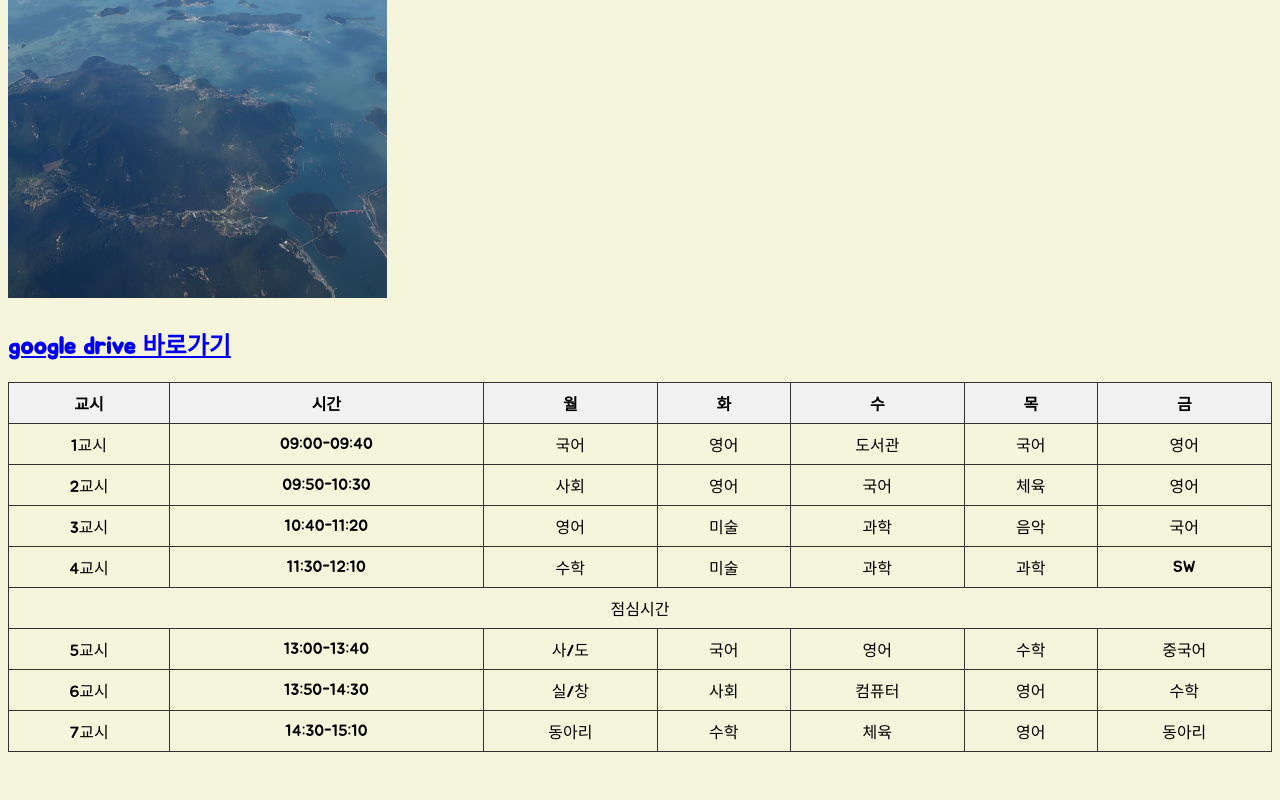
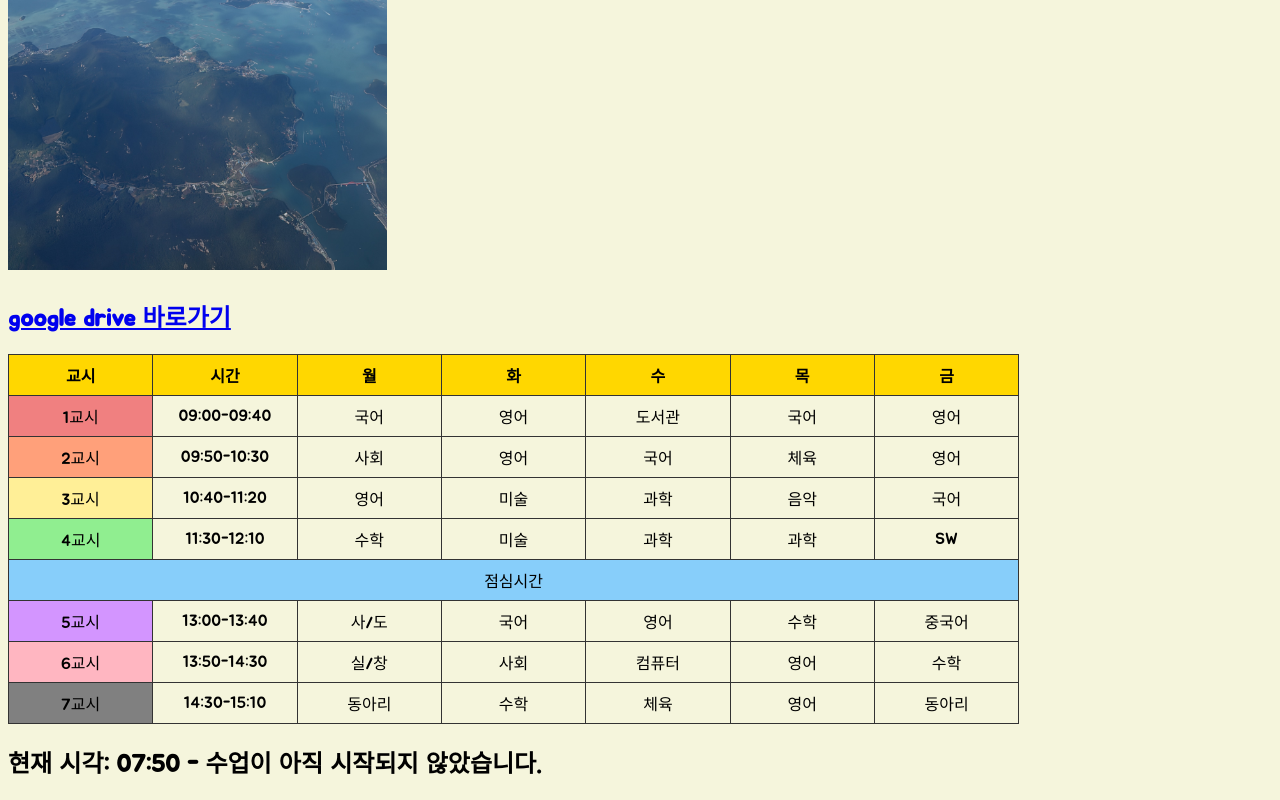
Before and after one commit to juyong0129/5-1website, a website: page public/index.html in a window 1280 px wide. Shown: the part 1896-2696 px from the top of the page. Before the commit the page ends 2656 px from the top, so only its background shows below. Drawn offline with Linux system fonts and the light colour scheme; no server answers; a web font is replaced by a local one.

Commit message:
Fixed conflicts for table update2

```diff
--- a/public/index.html
+++ b/public/index.html
@@ -14,15 +14,15 @@
     <div id="container">
         <header>
             <div id="logo">
-                <a href="index.html"><img src="image/5학년 1반 로고.png" alt="logo" width="30"></a>
+                <a href="index.html"><img src="image/5학년 1반 로고.png" alt="logo" width="40"></a>
             </div>
             <nav>
                 <ul>
                     <li><a href="#padlet">padlet</a></li>
                     <li><a href="#classroom">알림장</a></li>
                     <li><a href="#friend">친구들이 좋아하는 사이트</a></li>
-                    <li><a href="#image">사진(제주도🍊)</li>
-                    <li><a href="#time">시간표⏳</li>
+                    <li><a href="#image">사진(제주도🍊)</a></li>
+                    <li><a href="#time">시간표⏳</a></li>
                 </ul>
             </nav>
         </header>
@@ -31,7 +31,7 @@
             <div id="main">
                 <section id="padlet">
                     <h1><a href="https://padlet.com/dongbuk18/5-1-ml7gaka49amkzcoj" target="_blank">padlet 바로가기</a></h1>
-                    <div class="padlet-embed" style="border:1px solid rgba(0,0,0,0.1);border-radius:2px;box-sizing:border-box;overflow:hidden;position:relative;width:80%;background:#F4F4F4"><p style="padding:0;margin:0"><iframe src="https://padlet.com/embed/ml7gaka49amkzcoj" frameborder="0" allow="camera;microphone;geolocation" style="width:100%;height:608px;display:block;padding:0;margin:0"></iframe></p><div style="display:flex;align-items:center;justify-content:end;margin:0;height:28px"><a href="https://padlet.com?ref=embed" style="display:block;flex-grow:0;margin:0;border:none;padding:0;text-decoration:none" target="_blank"><div style="display:flex;align-items:center;"><img src="https://padlet.net/embeds/made_with_padlet_2022.png" width="114" height="28" style="padding:0;margin:0;background:0 0;border:none;box-shadow:none" alt="Padlet으로 만듦"></div></a></div></div>
+                    <div class="padlet-embed" style="border:1px solid rgba(0,0,0,0.1);border-radius:2px;box-sizing:border-box;overflow:hidden;position:relative;width:90%;background:#F4F4F4"><p style="padding:0;margin:0"><iframe src="https://padlet.com/embed/ml7gaka49amkzcoj" frameborder="0" allow="camera;microphone;geolocation" style="width:100%;height:608px;display:block;padding:0;margin:0"></iframe></p><div style="display:flex;align-items:center;justify-content:end;margin:0;height:28px"><a href="https://padlet.com?ref=embed" style="display:block;flex-grow:0;margin:0;border:none;padding:0;text-decoration:none" target="_blank"><div style="display:flex;align-items:center;"><img src="https://padlet.net/embeds/made_with_padlet_2022.png" width="114" height="28" style="padding:0;margin:0;background:0 0;border:none;box-shadow:none" alt="Padlet으로 만듦"></div></a></div></div>
                 </section>
                 <section id="classroom">
                     <h1><a href="https://classroom.google.com/c/NjY0MDgyODI5MDcy" target="_blank">classroom 바로가기</a></h1>
@@ -135,6 +135,7 @@
                             </tr>
                         </tbody>
                     </table>
+                    <h1 id="currentPeriod"></h1>
                 </section>
             </div>
         </div>
--- a/public/script.js
+++ b/public/script.js
@@ -2,6 +2,7 @@ document.addEventListener('DOMContentLoaded', function() {
     const form = document.getElementById('siteForm');
     const output = document.getElementById('output');
 
+    // 사이트 정보 제출
     form.addEventListener('submit', function(event) {
         event.preventDefault(); // 폼의 기본 제출 동작을 막습니다.
 
@@ -45,4 +46,56 @@ document.addEventListener('DOMContentLoaded', function() {
 
     // 페이지 로드 시 저장된 데이터를 출력
     displayStoredData();
+
+    // 교시 정보
+    const periods = [
+        { start: "09:00", end: "09:40", period: "1교시" },
+        { start: "09:50", end: "10:30", period: "2교시" },
+        { start: "10:40", end: "11:20", period: "3교시" },
+        { start: "11:30", end: "12:10", period: "4교시" },
+        { start: "13:00", end: "13:40", period: "5교시" },
+        { start: "13:50", end: "14:30", period: "6교시" },
+        { start: "14:30", end: "15:10", period: "7교시" }
+    ];
+
+    function updateCurrentPeriod() {
+        const now = new Date();
+        const currentTime = now.toTimeString().slice(0, 5);
+        const currentPeriodElement = document.getElementById('currentPeriod');
+        const dayOfWeek = now.getDay(); // 일요일(0)부터 토요일(6)까지 반환
+        let currentPeriod = "";
+        let currentClass = "";
+
+        // 주말인 경우 메시지 표시
+        if (dayOfWeek === 0 || dayOfWeek === 6) {
+            currentPeriod = "오늘은 수업이 없습니다!";
+        } else {
+            // 평일인 경우 시간에 따라 메시지 표시
+            let isPeriodFound = false;
+            for (const period of periods) {
+                if (currentTime >= period.start && currentTime < period.end) {
+                    currentPeriod = `지금은 ${period.period}입니다!`;
+                    currentClass = period.period;  // 현재 교시 기록
+                    isPeriodFound = true;
+                    break;
+                }
+            }
+            // 수업 시간이 모두 끝난 경우 메시지
+            if (!isPeriodFound) {
+                if (currentTime < periods[0].start) {
+                    currentPeriod = "수업이 아직 시작되지 않았습니다.";
+                } else if (currentTime >= periods[periods.length - 1].end) {
+                    currentPeriod = "오늘 수업이 모두 끝났습니다!";
+                } else {
+                    currentPeriod = "쉬는 시간입니다!"; // 쉬는 시간
+                }
+            }
+        }
+
+        currentPeriodElement.textContent = `현재 시각: ${currentTime} - ${currentPeriod}`;
+    }
+
+    // 페이지 로드 시와 매 분마다 현재 교시 업데이트
+    updateCurrentPeriod();
+    setInterval(updateCurrentPeriod, 60000); // 1분마다 업데이트
 });
--- a/public/style.css
+++ b/public/style.css
@@ -33,7 +33,7 @@ nav ul li {
 
 nav ul li a {
     display: block;
-    color: white;
+    color: black;
     text-align: center;
     padding: 14px 16px;
     text-decoration: none;
@@ -58,5 +58,52 @@ th, td {
 
 /* 헤더 스타일 */
 th {
-    background-color: #f2f2f2; /* 헤더 배경색 */
+    background-color:gold; /* 헤더 배경색 */
+    width: 14.28%;
 }
+
+table {
+    width: 80%; /* 너비를 80%로 설정 */
+    border-collapse: collapse; /* 중복 테두리 제거 */
+}
+
+/* 1교시 ~ 7교시 컬러 */
+tbody tr:nth-child(1) td:first-child {
+    background-color: lightcoral;
+    color: black;
+}
+
+tbody tr:nth-child(2) td:first-child {
+    background-color: lightsalmon;
+    color: black;
+}
+
+tbody tr:nth-child(3) td:first-child {
+    background-color: rgb(255, 239, 151);
+    color: black;
+}
+
+tbody tr:nth-child(4) td:first-child {
+    background-color: lightgreen;
+    color: black;
+}
+
+tbody tr:nth-child(5) td:first-child {
+    background-color: lightskyblue;
+    color: black;
+}
+
+tbody tr:nth-child(6) td:first-child {
+    background-color: rgb(211, 149, 255);
+    color: black;
+}
+
+tbody tr:nth-child(7) td:first-child {
+    background-color: lightpink;
+    color: black;
+}
+
+tbody tr:nth-child(8) td:first-child {
+    background-color: gray;
+    color: black;
+}
```
